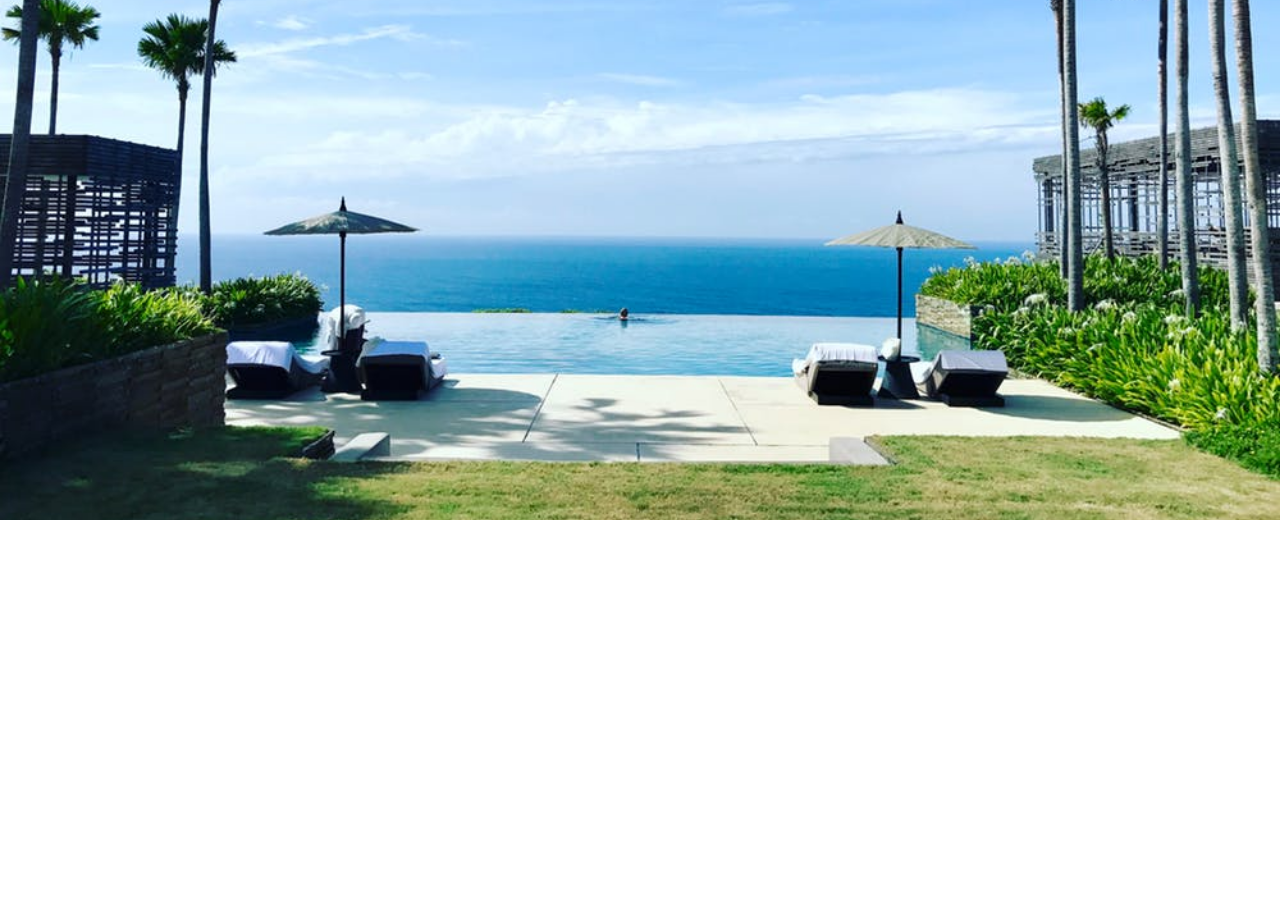
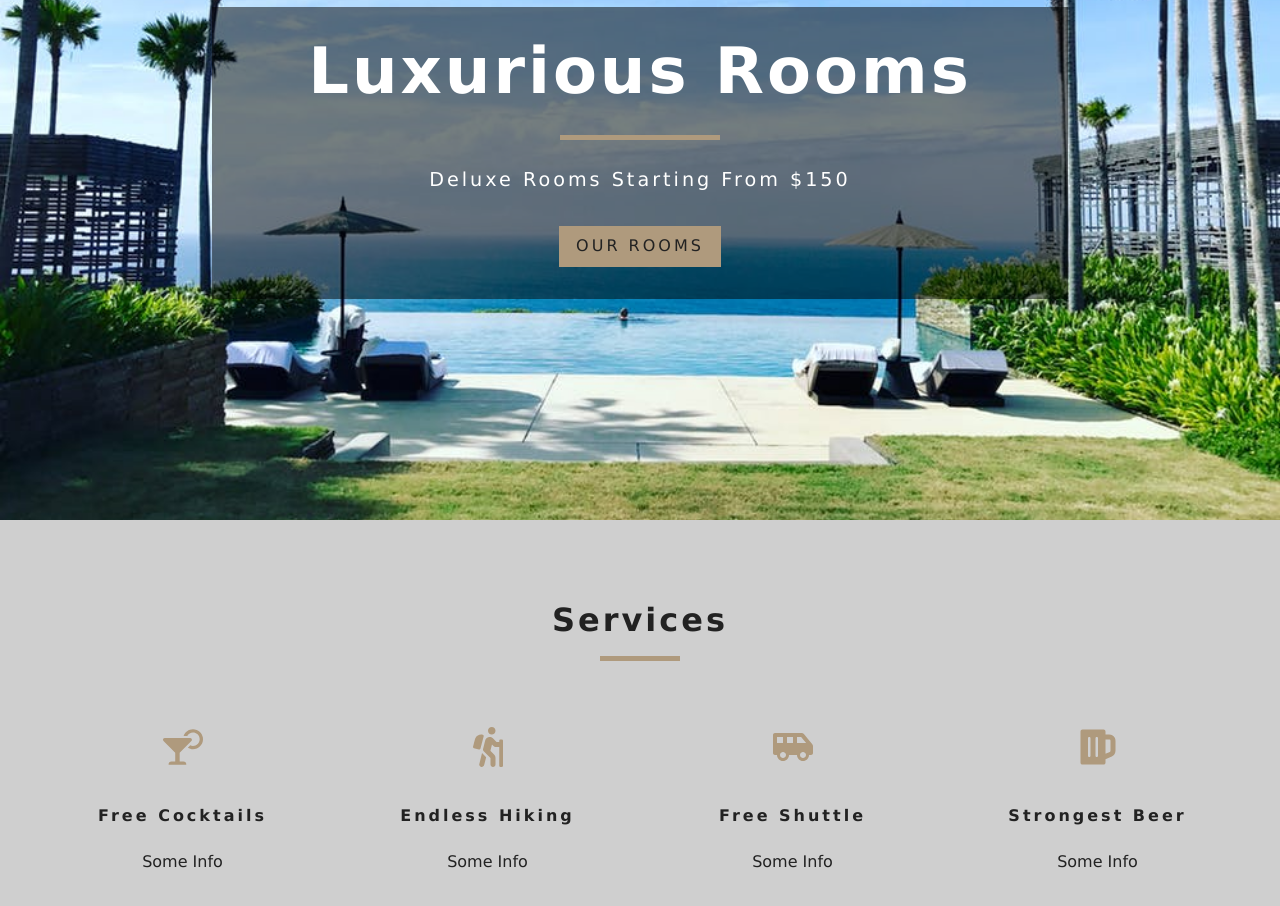
Before and after one commit to Lelen91/resort, a React (Create React App) app: page / in a window 1280 px wide. Shown: the part 280-1186 px from the top of the page. Before the commit the page ends 800 px from the top, so only its background shows below. Built offline with nearby package versions, Linux system fonts and the light colour scheme.

Commit message:
add components, fix css naming

```diff
--- a/src/App.css
+++ b/src/App.css
@@ -156,15 +156,15 @@ h6 {
 }
 /* end of navbar */
 /* Hero */
-.defaultHero,
-.roomsHero {
+.default-hero,
+.rooms-hero {
   min-height: calc(100vh - 66px);
   background: url("./images/defaultBcg.jpeg") center/cover no-repeat;
   display: flex;
   align-items: center;
   justify-content: center;
 }
-.roomsHero {
+.rooms-hero {
   background-image: url("./images/room-2.jpeg");
   min-height: 60vh;
 }
--- /dev/null
+++ b/src/components/Banner.js
@@ -0,0 +1,14 @@
+import React from "react";
+
+const Banner = ({ children, title, subtitle }) => {
+  return (
+    <div className='banner'>
+      <h1>{title}</h1>
+      <div />
+      <p>{subtitle}</p>
+      {children}
+    </div>
+  );
+};
+
+export default Banner;
--- a/src/components/Hero.js
+++ b/src/components/Hero.js
@@ -1,13 +1,11 @@
-import React from 'react'
+import React from "react";
 
-export default function Hero({ children, className }) {
-  return (
-    <header className={className}>
-      {children}
-    </header>
-  )
-}
+const Hero = ({ children, className }) => {
+  return <header className={className}>{children}</header>;
+};
 
 Hero.defaultProps = {
-  className: 'defaultHero'
-}
+  className: "default-hero"
+};
+
+export default Hero;
--- /dev/null
+++ b/src/components/Services.js
@@ -0,0 +1,48 @@
+import React, { Component } from "react";
+import Title from "./Title";
+import { FaCocktail, FaHiking, FaShuttleVan, FaBeer } from "react-icons/fa";
+
+export default class Services extends Component {
+  state = {
+    services: [
+      {
+        icon: <FaCocktail />,
+        title: "Free Cocktails",
+        info: "Some Info"
+      },
+      {
+        icon: <FaHiking />,
+        title: "Endless Hiking",
+        info: "Some Info"
+      },
+      {
+        icon: <FaShuttleVan />,
+        title: "Free Shuttle",
+        info: "Some Info"
+      },
+      {
+        icon: <FaBeer />,
+        title: "Strongest Beer",
+        info: "Some Info"
+      }
+    ]
+  };
+  render() {
+    return (
+      <section className='services'>
+        <Title title='Services' />
+        <div className='services-center'>
+          {this.state.services.map((item, index) => {
+            return (
+              <article key={index} className='service'>
+                <span>{item.icon}</span>
+                <h6>{item.title}</h6>
+                <p>{item.info}</p>
+              </article>
+            );
+          })}
+        </div>
+      </section>
+    );
+  }
+}
--- /dev/null
+++ b/src/components/Title.js
@@ -0,0 +1,12 @@
+import React from "react";
+
+const Title = ({ title }) => {
+  return (
+    <div className='section-title'>
+      <h4>{title}</h4>
+      <div />
+    </div>
+  );
+};
+
+export default Title;
--- a/src/pages/Error.js
+++ b/src/pages/Error.js
@@ -1,8 +1,18 @@
 import React from "react";
-import Hero from '../components/Hero';
+import { Link } from "react-router-dom";
+import Hero from "../components/Hero";
+import Banner from "../components/Banner";
 
 const Error = () => {
-  return <Hero />;
+  return (
+    <Hero>
+      <Banner title='404' subtitle='Page not found'>
+        <Link to='/' className='btn-primary'>
+          Return to home
+        </Link>
+      </Banner>
+    </Hero>
+  );
 };
 
 export default Error;
--- a/src/pages/Home.js
+++ b/src/pages/Home.js
@@ -1,8 +1,25 @@
 import React from "react";
-import Hero from '../components/Hero';
+import { Link } from "react-router-dom";
+import Hero from "../components/Hero";
+import Banner from "../components/Banner";
+import Services from "../components/Services";
 
 const Home = () => {
-  return <Hero />;
+  return (
+    <React.Fragment>
+      <Hero>
+        <Banner
+          title='Luxurious Rooms'
+          subtitle='Deluxe rooms starting from $150'
+        >
+          <Link to='/rooms/' className='btn-primary'>
+            Our rooms
+          </Link>
+        </Banner>
+      </Hero>
+      <Services />
+    </React.Fragment>
+  );
 };
 
 export default Home;
--- a/src/pages/Rooms.js
+++ b/src/pages/Rooms.js
@@ -1,8 +1,18 @@
 import React from "react";
-import Hero from '../components/Hero';
+import Hero from "../components/Hero";
+import { Link } from "react-router-dom";
+import Banner from "../components/Banner";
 
 const Rooms = () => {
-  return <Hero className='roomsHero' />;
+  return (
+    <Hero className='rooms-hero'>
+      <Banner title='Our Rooms'>
+        <Link to='/' className='btn-primary'>
+          Return to Home
+        </Link>
+      </Banner>
+    </Hero>
+  );
 };
 
 export default Rooms;
```
